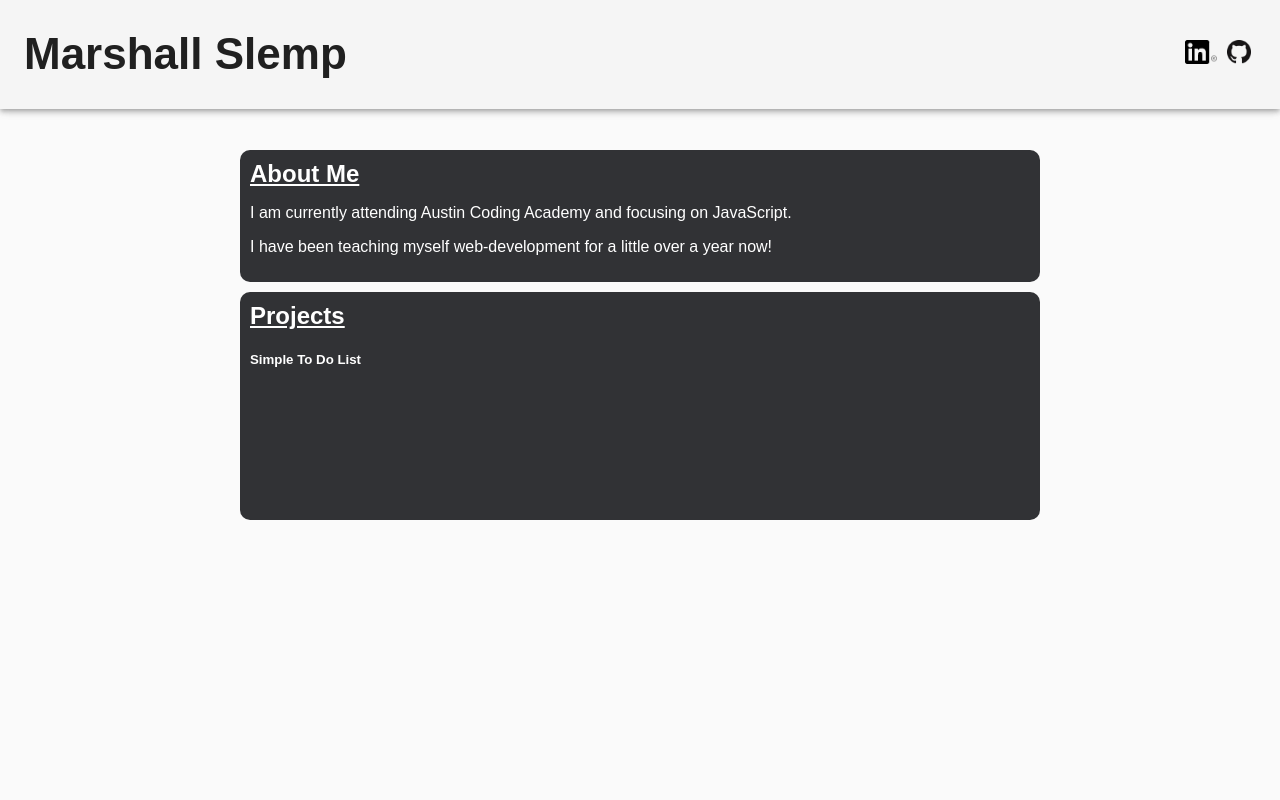
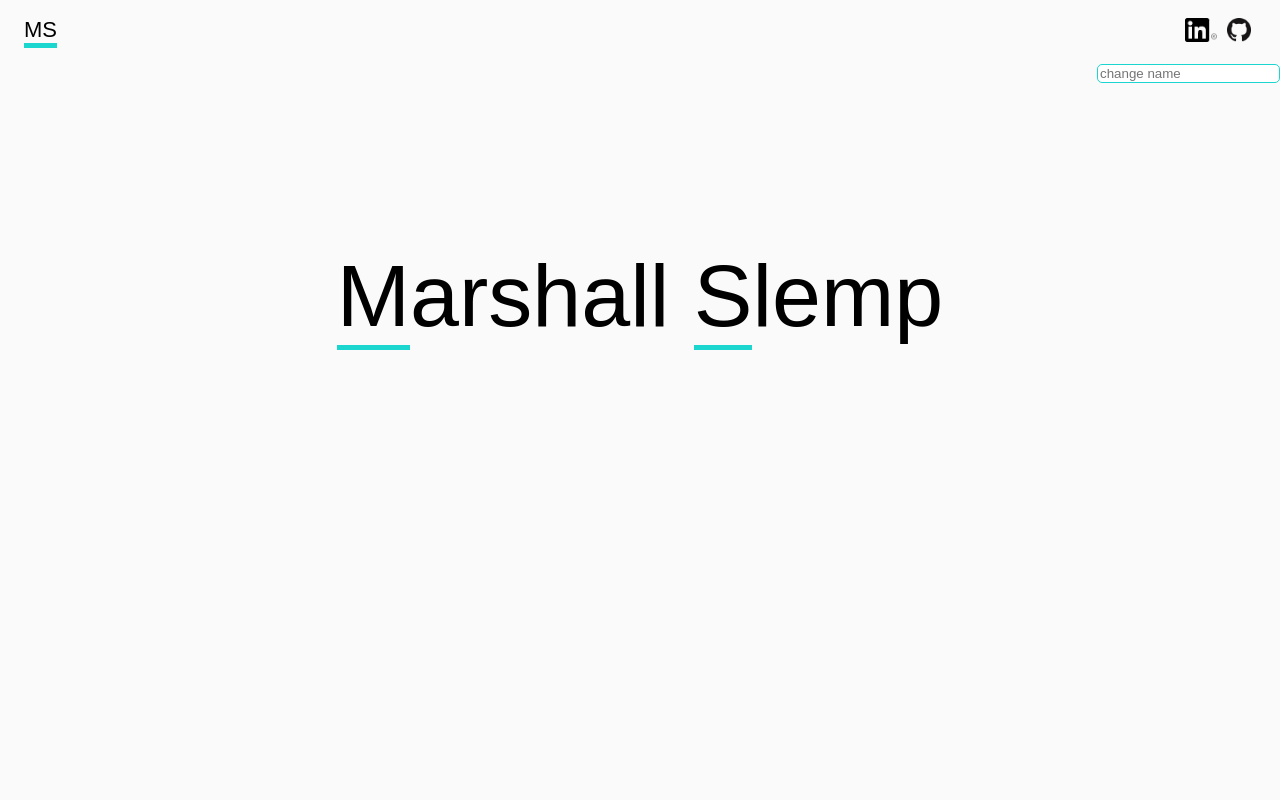
Before and after one commit to marshall405/portfolio-aca, a React (Create React App) app: page / in a window 1280 px wide. Shown: the top 800 px of the page. Built offline with nearby package versions, Linux system fonts and the light colour scheme.

Commit message:
add jumbo and input event

```diff
--- a/public/index.html
+++ b/public/index.html
@@ -21,8 +21,8 @@
     -->
     <title>React App</title>
 
-    <link rel="stylesheet" href="https://fonts.googleapis.com/css?family=Roboto:300,400,500">
 
+    <link href="https://fonts.googleapis.com/css?family=Montserrat" rel="stylesheet">
   </head>
   <body>
     <noscript>
--- a/src/App.js
+++ b/src/App.js
@@ -4,7 +4,7 @@ import React, { Component } from 'react';
 import {Heading} from './components/Heading';
 import {About} from './components/About';
 import {Projects} from './components/Projects';
-
+import {Jumbo} from './components/Jumbo';
 // import material-ui
 import CssBaseline from '@material-ui/core/CssBaseline';
 
@@ -13,14 +13,25 @@ import './styles/App.css';
 
 class App extends Component {
   state = {
-
+    name : 'Marshall Slemp'
+  }
+  handleChange(e){
+    if(e.target.value === ''){
+      this.setState({name : 'Marshall Slemp'});
+    } else {
+      this.setState({name : e.target.value})
+    }
   }
 
   render() {
     return (
       <div>
         <CssBaseline />
-        <Heading name='Marshall Slemp'/>
+        <Heading name='MS'/>
+        <div id='input'>
+          <input type='text' placeholder='change name' onChange={(e) => this.handleChange(e)}/>
+        </div>
+        <Jumbo name={this.state.name}/>
         <div className='section'>
           <About />
           <Projects />
--- a/src/components/About.js
+++ b/src/components/About.js
@@ -5,7 +5,7 @@ export class About extends React.Component {
     render() {
         return (
             <div className='about-container'>
-                <h2> About Me</h2>
+
                 <p> I am currently attending Austin Coding Academy and focusing on JavaScript.</p>
                 <p> I have been teaching myself web-development for a little over a year now!</p>
             </div>
--- a/src/components/Heading.js
+++ b/src/components/Heading.js
@@ -2,20 +2,18 @@ import React from 'react';
 import linkedInLogo from '../images/In-Black-28px-R.png';
 import GitHubLogo from '../images/GitHub-Mark-32px.png';
 // import material-ui
-import AppBar from '@material-ui/core/AppBar';
 import Toolbar from '@material-ui/core/Toolbar';
 
 
-import '../styles/Heading.css';
+
 
 export class Heading extends React.Component {
     render() {
         return (
-            <AppBar position='fixed' color='default'>
-                <Toolbar className='flex-container'>
-                        <h1>
+            <Toolbar className='flex-container heading'>
+                    <div id='name'>
                         {this.props.name}
-                        </h1>
+                    </div>
                     <div className='social-links'>
                         <a href='https://www.linkedin.com/in/marshall-slemp/'>
                             <img src={linkedInLogo} alt='linkedIN' />
@@ -24,9 +22,7 @@ export class Heading extends React.Component {
                             <img src={GitHubLogo} alt='GitHub' />
                         </a>
                     </div>
-
             </Toolbar>
-            </AppBar>
         )
     }
 }
--- /dev/null
+++ b/src/components/Jumbo.js
@@ -0,0 +1,24 @@
+import React from 'react';
+
+export class Jumbo extends React.Component {
+
+    formatName(){
+
+    }
+    render() {
+        if(this.props.name === 'Marshall Slemp'){
+            return (
+                <div className='jumbo'>
+                    <h1><span>M</span>arshall <span>S</span>lemp</h1>
+                 </div>
+            )
+        } else {
+            return (
+                <div className='jumbo'>
+                    <h1>{this.props.name}</h1>
+                 </div>
+            )
+        }
+
+    }
+}
--- a/src/styles/App.css
+++ b/src/styles/App.css
@@ -1,21 +1,79 @@
+html {
+  font-family: 'Montserrat', sans-serif;
+}
+
+
+
+
+/*          HEADING        */
+#name {
+  font-size: 22px;
+  border-bottom: 5px solid #1bd6cf;
+}
+
+.flex-container {
+  display: flex;
+  justify-content: space-between;
+}
+a {
+  padding: 0;
+
+}
+img {
+  margin: 5px;
+  height: 24px;
+}
+/*        INPUT             */
+#input {
+  text-align: right;
+}
+#input input {
+  border: 1px solid #1bd6cf;
+  border-radius: 5px;
+}
+/*        JUMBO            */
+
+
+.jumbo {
+  width: 100%;
+  height: 700px;
+  padding-top: 162px;
+
+}
+.jumbo h1 {
+  text-align: center;
+  font-weight: lighter;
+  margin: 0;
+}
+.jumbo h1 {
+  font-size: 88px;
+  padding: 0;
+}
+.jumbo span {
+  border-bottom: 5px solid #1bd6cf;
+  padding: 0;
+}
+
+/*        SECTIONS         */
+
 .section {
-  width: 800px;
-  margin: 150px auto 10px auto;
+  width: 600px;
+  margin: 10px auto 10px auto;
 }
 .section > div {
   margin: 10px 0;
   padding: 10px;
   border-radius: 10px;
 }
-.section > div {
-  background-color:#313235;
-  /* background-color: #072f70; */
-  color: white;
-}
-
 h2 {
   text-decoration-line: underline;
-  text-decoration-color: white;
   padding: 0;
   margin: 0;
 }
+
+
+/*        ABOUT           */
+
+.about-container {
+  text-align: center;
+}
--- a/src/styles/Heading.css
+++ /dev/null
@@ -1,16 +0,0 @@
-.flex-container {
-    display: flex;
-    justify-content: space-between;
-}
-h1 {
-    font-size: 44px;
-}
-
-
-a {
-    padding: 0;
-}
-img {
-    margin: 5px;
-    height: 24px;
-}
```
Lines whose indentation alone changed are shown as unchanged.
